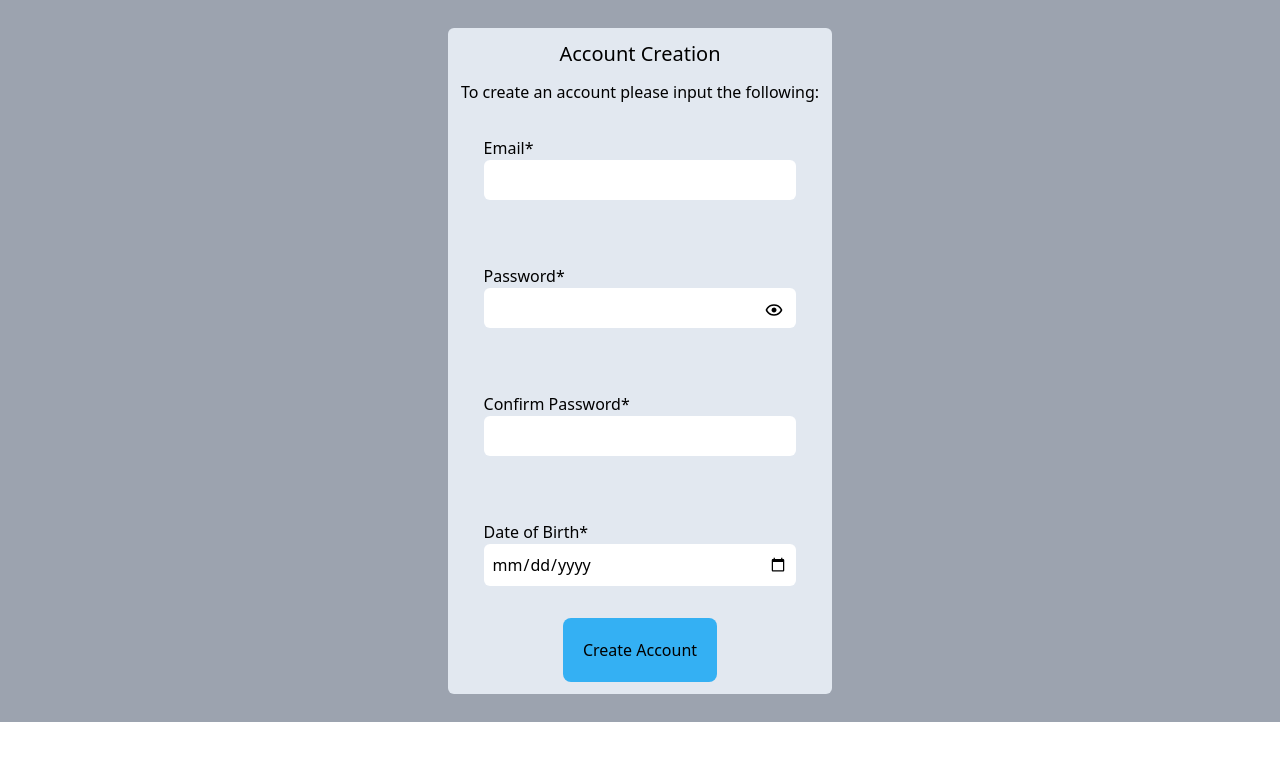
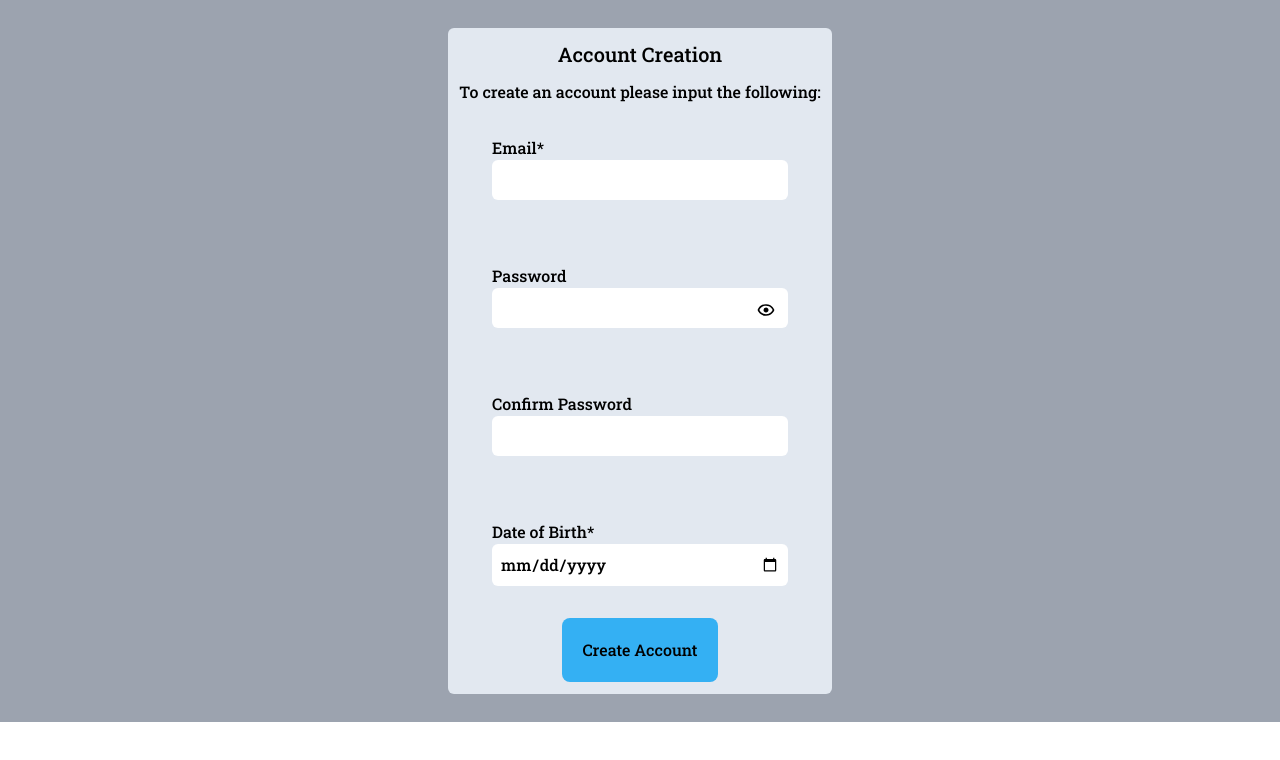
Before and after one commit to Dawsonkw/accountCreation, a React (Vite) app: page / in a window 1280 px wide. Shown: the top 760 px of the page. Built offline with nearby package versions, Linux system fonts and the light colour scheme; no server answers.

Commit message:
updated error handling to use firebase validation error handling instead of react-hook-form, removed r-h-f dependencies, customized error messages

```diff
--- a/src/components/Creator.jsx
+++ b/src/components/Creator.jsx
@@ -2,7 +2,6 @@ import React, { useState } from 'react';
 import { auth } from '../firebase';
 import { createUserWithEmailAndPassword } from 'firebase/auth';
 import { BiShow } from 'react-icons/bi'
-import { useForm } from "react-hook-form";
 
 
 const current = new Date().toISOString().split("T")[0] //split method will split the string to divide the date from the included tine, [0] selects for the first element (zeroth indexed), we are after the date not the time so we split it to make it useful
@@ -38,7 +37,19 @@ function Creator() {
             .then((res) => {
                 console.log(res.user)
             })
-            .catch(error => setError(error.message))
+            .catch((error) => {
+                switch (error.code) {
+                  case 'auth/weak-password':
+                    setError('Password should be at least 6 characters'); //updates firebase error message so that it displays more user friendly message
+                    break;
+                  case 'auth/invalid-email':
+                    setError('Invalid email address'); //updates firebase message in same way but with email
+                    break;
+                  default:
+                    setError('An error occurred, please try again later'); // If an error was to occur in the firebaseAPI this message will be used
+                    break;
+                }
+              });
         }
 
         //Clears out the fields of the form after submission
@@ -46,12 +57,10 @@ function Creator() {
         setPassword('');
         setConfirmPassword('');
         setDate('');
-
     }
 
-
     return (
-        <div className=' bg-slate-200 rounded-md max-w-sm mx-auto'>
+        <div className=' bg-slate-200 rounded-md max-w-sm mx-auto font-robotoSlab'>
             <h1 className='text-xl text-center py-3'>Account Creation</h1>
             <p className='text-center'>To create an account please input the following:</p>
             <div className=''>
@@ -62,17 +71,18 @@ function Creator() {
                                 Email*
                             </label>
                             <input
-                                type="text"
+                                type="email"
+                                required
                                 name="email"
                                 className='w-full rounded-md p-2'
                                 value={email}
-                                required
                                 onChange={event => setEmail(event.target.value)}
                             />
+
                         </div>
                             <div className='py-8'>
                                 <label className='pr-4'>
-                                    Password*
+                                    Password
                                 </label>
                                 <div className='flex-row w-full relative'>
                                     <input
@@ -83,6 +93,7 @@ function Creator() {
                                         required
                                         onChange={event => setPassword(event.target.value)}
                                     />
+
                                     <div>
                                         <div className='absolute right-3 top-3 cursor-pointer hover:text-kitsuneBlue2 text-xl'
                                             onClick={() => setShowPassword(!showPassword)}>
@@ -93,7 +104,7 @@ function Creator() {
                             </div>
                             <div className='py-8'>
                                 <label className='pr-4'>
-                                    Confirm Password*
+                                    Confirm Password
                                 </label>
                                 <div className='flex-row w-full relative'>
                                     <input
@@ -127,6 +138,7 @@ function Creator() {
                         </div>
                     </div>
                 </form>
+                {error && <p className="text-center text-red-600 py-4 px-6 text-md">{error}</p>}
             </div>
         </div>
     );
@@ -137,9 +149,6 @@ export default Creator;
 // For account creation:
 //
 //
-//  need validation (can use react-hook-form serverside validation)
-//      npm package installed, just need to set up the validation states
-//
 //  Configure SWAL to fire upon successful submission
 //
 //
```
